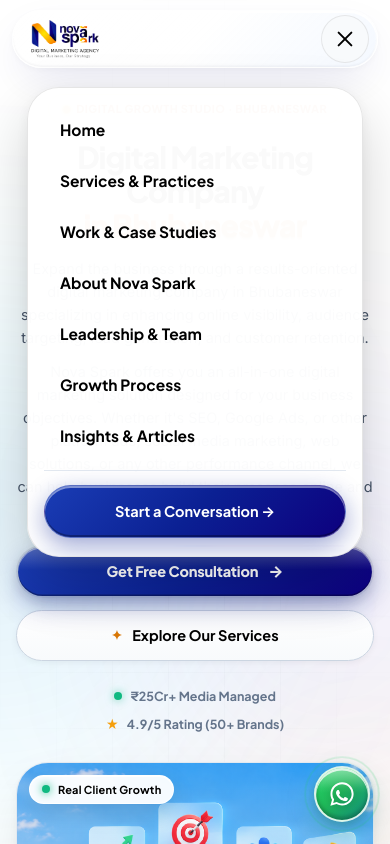
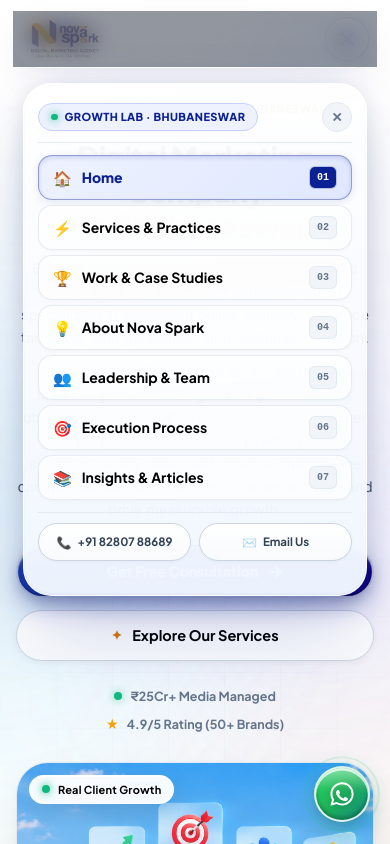
Before and after one commit to Pavanupadhyay27/NOVA, a Next.js app: page / in a window 390 px wide. Both pictures are taken after a click on the button 345 px from the left and 39 px from the top of the page. Shown: the top 844 px of the page. Built offline with nearby package versions, Linux system fonts and the light colour scheme.

Commit message:
Upgrade mobile hamburger menu to an animated tactile glassmorphism drawer card with staggered link transitions and direct actions

```diff
--- a/src/components/Header.module.css
+++ b/src/components/Header.module.css
@@ -350,97 +350,300 @@
   transform: translateX(3px);
 }
 
-/* Mobile Hamburger */
+/* Mobile Hamburger Button */
 .hamburger {
   display: none;
   flex-direction: column;
   justify-content: center;
   align-items: center;
   gap: 5px;
-  min-width: 48px;
-  min-height: 48px;
+  min-width: 44px;
+  min-height: 44px;
   padding: 10px;
   cursor: pointer;
-  background: #F8FAFC;
-  border: 1px solid rgba(0, 0, 0, 0.08);
-  border-radius: 50%;
-  transition: all var(--transition-fast);
+  background: linear-gradient(180deg, #FFFFFF 0%, #F1F5F9 100%);
+  border: 1.5px solid rgba(203, 213, 225, 0.9);
+  border-radius: var(--radius-full);
+  box-shadow: inset 0 1.5px 0 #FFFFFF, 0 2px 6px rgba(15, 23, 42, 0.06);
+  transition: all 0.25s cubic-bezier(0.16, 1, 0.3, 1);
 }
 
 .hamburger:hover {
-  background: #EEF2F6;
-  border-color: rgba(11, 32, 147, 0.3);
+  background: #EEF2FF;
+  border-color: #0B2093;
+  transform: scale(1.05);
+}
+
+.hamburger:active {
+  transform: scale(0.95);
 }
 
 .hamburger span {
   display: block;
-  width: 20px;
+  width: 18px;
   height: 2px;
   background: #000000;
   border-radius: 2px;
-  transition: all var(--transition-md);
+  transition: all 0.3s cubic-bezier(0.16, 1, 0.3, 1);
 }
 
 .hamburger.open span:nth-child(1) {
   transform: translateY(7px) rotate(45deg);
+  background: #0B2093;
 }
 .hamburger.open span:nth-child(2) {
   opacity: 0;
+  transform: scale(0.5);
 }
 .hamburger.open span:nth-child(3) {
   transform: translateY(-7px) rotate(-45deg);
+  background: #0B2093;
 }
 
-/* Mobile Menu Drawer */
+/* ══════════════════════════════════════════════════
+   HIGH-IMPACT ANIMATED SKEUOMORPHIC MOBILE DRAWER CARD
+══════════════════════════════════════════════════ */
+.mobileBackdrop {
+  position: fixed;
+  inset: 0;
+  background: rgba(15, 23, 42, 0.45);
+  backdrop-filter: blur(10px);
+  -webkit-backdrop-filter: blur(10px);
+  z-index: 1000;
+  animation: backdropFadeIn 0.3s cubic-bezier(0.16, 1, 0.3, 1) forwards;
+}
+
+@keyframes backdropFadeIn {
+  from { opacity: 0; }
+  to { opacity: 1; }
+}
+
 .mobileMenu {
   position: fixed;
-  top: 76px;
-  left: 14px;
-  right: 14px;
-  background: rgba(255, 255, 255, 0.98);
-  backdrop-filter: blur(28px) saturate(190%);
-  -webkit-backdrop-filter: blur(28px) saturate(190%);
-  border: 1px solid rgba(0, 0, 0, 0.1);
-  border-radius: var(--radius-2xl);
-  box-shadow: 0 25px 60px rgba(0, 0, 0, 0.18), 0 4px 16px rgba(0, 0, 0, 0.06);
+  top: 72px;
+  left: 10px;
+  right: 10px;
+  background: linear-gradient(175deg, rgba(255, 255, 255, 0.98) 0%, rgba(248, 250, 254, 0.97) 50%, rgba(240, 246, 255, 0.98) 100%);
+  backdrop-filter: blur(36px) saturate(220%);
+  -webkit-backdrop-filter: blur(36px) saturate(220%);
+  border: 1.5px solid rgba(255, 255, 255, 0.95);
+  border-radius: 28px;
+  box-shadow:
+    inset 0 2.5px 0 #FFFFFF,
+    inset 0 -1.5px 2px rgba(11, 32, 147, 0.05),
+    0 32px 80px -12px rgba(11, 32, 147, 0.25),
+    0 6px 24px rgba(0, 0, 0, 0.12);
   display: flex;
   flex-direction: column;
-  padding: 18px 16px;
-  max-height: calc(85vh - 76px);
+  gap: 12px;
+  padding: 18px 14px 16px;
+  max-height: calc(90vh - 72px);
   overflow-y: auto;
-  animation: dropdownSpring 0.25s cubic-bezier(0.16, 1, 0.3, 1);
+  animation: mobileCardSlideDown 0.38s cubic-bezier(0.16, 1, 0.3, 1) forwards;
   z-index: 1001;
+}
+
+@keyframes mobileCardSlideDown {
+  0% {
+    opacity: 0;
+    transform: translateY(-16px) scale(0.95);
+  }
+  100% {
+    opacity: 1;
+    transform: translateY(0) scale(1);
+  }
+}
+
+.mobileHeader {
+  display: flex;
+  align-items: center;
+  justify-content: space-between;
+  padding-bottom: 10px;
+  border-bottom: 1px solid rgba(226, 232, 240, 0.85);
+}
+
+.mobileStatusBadge {
+  display: inline-flex;
+  align-items: center;
+  gap: 7px;
+  background: #EEF2FF;
+  border: 1px solid #C7D2FE;
+  border-radius: 9999px;
+  padding: 4px 12px;
+  font-family: var(--font-display);
+  font-size: 11px;
+  font-weight: 800;
+  color: #0B2093;
+  text-transform: uppercase;
+  letter-spacing: 0.04em;
+}
+
+.mobileStatusDot {
+  width: 6.5px;
+  height: 6.5px;
+  border-radius: 50%;
+  background: #10B981;
+  box-shadow: 0 0 8px #10B981;
+  animation: pulseDot 2s infinite ease-in-out;
+}
+
+.mobileCloseBtn {
+  width: 30px;
+  height: 30px;
+  border-radius: 50%;
+  background: #F1F5F9;
+  border: 1px solid #E2E8F0;
+  color: #64748B;
+  display: flex;
+  align-items: center;
+  justify-content: center;
+  font-size: 13px;
+  font-weight: 800;
+  cursor: pointer;
+  transition: all 0.2s ease;
+}
+
+.mobileCloseBtn:hover {
+  background: #FEE2E2;
+  border-color: #FECACA;
+  color: #DC2626;
+  transform: rotate(90deg);
 }
 
 .mobileNav {
   display: flex;
   flex-direction: column;
-  gap: 3px;
+  gap: 5px;
 }
 
 .mobileLink {
   display: flex;
   align-items: center;
-  min-height: 48px;
-  padding: 10px 16px;
-  font-family: var(--font-display);
-  font-size: 15.5px;
-  font-weight: 700;
+  justify-content: space-between;
+  padding: 10px 14px;
+  border-radius: 14px;
+  background: rgba(255, 255, 255, 0.65);
+  border: 1px solid rgba(226, 232, 240, 0.8);
   color: #000000;
   text-decoration: none;
-  border-radius: var(--radius-md);
-  transition: all var(--transition-fast);
+  font-family: var(--font-display);
+  font-size: 14px;
+  font-weight: 700;
+  transition: all 0.22s cubic-bezier(0.16, 1, 0.3, 1);
+  animation: linkStaggerFadeIn 0.35s cubic-bezier(0.16, 1, 0.3, 1) both;
+  box-shadow: inset 0 1px 0 #FFFFFF, 0 1px 3px rgba(15, 23, 42, 0.03);
+}
+
+@keyframes linkStaggerFadeIn {
+  from {
+    opacity: 0;
+    transform: translateY(8px);
+  }
+  to {
+    opacity: 1;
+    transform: translateY(0);
+  }
 }
 
 .mobileLink:hover {
+  transform: translateX(3px);
+  background: #FFFFFF;
+  border-color: rgba(11, 32, 147, 0.3);
   color: #0B2093;
+  box-shadow: inset 0 1px 0 #FFFFFF, 0 4px 14px rgba(11, 32, 147, 0.08);
+}
+
+.mobileLink:active {
+  transform: scale(0.98);
+}
+
+.mobileLinkActive {
+  background: linear-gradient(135deg, #EEF2FF 0%, #E0E7FF 100%) !important;
+  border-color: rgba(11, 32, 147, 0.4) !important;
+  color: #0B2093 !important;
+  font-weight: 800;
+  box-shadow:
+    inset 0 2px 4px rgba(11, 32, 147, 0.15),
+    0 2px 8px rgba(11, 32, 147, 0.1) !important;
+}
+
+.mobileLinkActive .mobileLinkBadge {
+  background: #0B2093 !important;
+  color: #FFFFFF !important;
+}
+
+.mobileLinkLeft {
+  display: flex;
+  align-items: center;
+  gap: 10px;
+}
+
+.mobileLinkIcon {
+  font-size: 15px;
+  line-height: 1;
+}
+
+.mobileLinkLabel {
+  color: inherit;
+}
+
+.mobileLinkBadge {
+  font-family: monospace;
+  font-size: 10px;
+  font-weight: 800;
+  color: #64748B;
+  background: #F1F5F9;
+  padding: 2.5px 7px;
+  border-radius: 6px;
+  border: 1px solid rgba(226, 232, 240, 0.8);
+}
+
+.mobileContactStrip {
+  display: grid;
+  grid-template-columns: 1fr 1fr;
+  gap: 8px;
+  padding-top: 10px;
+  border-top: 1px solid rgba(226, 232, 240, 0.85);
+}
+
+.mobileContactBtn {
+  display: flex;
+  align-items: center;
+  justify-content: center;
+  gap: 6px;
+  padding: 8.5px 12px;
+  border-radius: 9999px;
+  background: linear-gradient(180deg, #FFFFFF 0%, #F8FAFC 100%);
+  border: 1px solid #CBD5E1;
+  font-family: var(--font-display);
+  font-size: 11.5px;
+  font-weight: 700;
+  color: #334155;
+  text-decoration: none;
+  box-shadow: inset 0 1px 0 #FFFFFF, 0 1px 3px rgba(15, 23, 42, 0.04);
+  transition: all 0.2s ease;
+  white-space: nowrap;
+  overflow: hidden;
+  text-overflow: ellipsis;
+}
+
+.mobileContactBtn:hover {
   background: #EEF2FF;
+  border-color: #0B2093;
+  color: #0B2093;
+  transform: translateY(-1px);
+}
+
+.mobileContactBtn:active {
+  transform: scale(0.97);
+}
+
+.phoneIcon, .emailIcon {
+  font-size: 12px;
 }
 
 .mobileCTA {
-  padding-top: 14px;
-  border-top: 1px solid #E2E8F0;
-  margin-top: 10px;
+  padding-top: 6px;
 }
 
 /* ══════════════════════════════════════════════════
--- a/src/components/Header.tsx
+++ b/src/components/Header.tsx
@@ -152,34 +152,101 @@
           </Link>
         </div>
 
-        {/* Mobile Hamburger */}
+        {/* Mobile Hamburger Button */}
         <button
           className={`${styles.hamburger} ${menuOpen ? styles.open : ''}`}
           onClick={() => setMenuOpen(!menuOpen)}
-          aria-label="Toggle navigation"
+          aria-label={menuOpen ? 'Close navigation menu' : 'Open navigation menu'}
+          aria-expanded={menuOpen}
         >
           <span /><span /><span />
         </button>
       </div>
 
-      {/* Mobile Drawer */}
+      {/* Mobile Drawer & Animated Backdrop */}
       {menuOpen && (
+        <>
+          <div
+            className={styles.mobileBackdrop}
+            onClick={() => setMenuOpen(false)}
+            aria-hidden="true"
+          />
           <div className={styles.mobileMenu}>
+            {/* Top Status Header */}
+            <div className={styles.mobileHeader}>
+              <div className={styles.mobileStatusBadge}>
+                <span className={styles.mobileStatusDot} />
+                <span>Growth Lab · Bhubaneswar</span>
+              </div>
+              <button
+                className={styles.mobileCloseBtn}
+                onClick={() => setMenuOpen(false)}
+                aria-label="Close menu"
+              >
+                ✕
+              </button>
+            </div>
+
+            {/* Navigation Links Grid with Micro-Badges */}
             <nav className={styles.mobileNav}>
-            <Link href="/" className={styles.mobileLink}>Home</Link>
-            <Link href="/services" className={styles.mobileLink}>Services & Practices</Link>
-            <Link href="/work" className={styles.mobileLink}>Work & Case Studies</Link>
-            <Link href="/about" className={styles.mobileLink}>About Nova Spark</Link>
-            <Link href="/about/team" className={styles.mobileLink}>Leadership & Team</Link>
-            <Link href="/process" className={styles.mobileLink}>Growth Process</Link>
-            <Link href="/insights" className={styles.mobileLink}>Insights & Articles</Link>
+              {[
+                { href: '/', label: 'Home', badge: '01', icon: '🏠' },
+                { href: '/services', label: 'Services & Practices', badge: '02', icon: '⚡' },
+                { href: '/work', label: 'Work & Case Studies', badge: '03', icon: '🏆' },
+                { href: '/about', label: 'About Nova Spark', badge: '04', icon: '💡' },
+                { href: '/about/team', label: 'Leadership & Team', badge: '05', icon: '👥' },
+                { href: '/process', label: 'Execution Process', badge: '06', icon: '🎯' },
+                { href: '/insights', label: 'Insights & Articles', badge: '07', icon: '📚' },
+              ].map((item, i) => {
+                const isActive = item.href === '/' ? pathname === '/' : pathname.startsWith(item.href);
+                return (
+                  <Link
+                    key={item.href}
+                    href={item.href}
+                    className={`${styles.mobileLink} ${isActive ? styles.mobileLinkActive : ''}`}
+                    style={{ animationDelay: `${i * 0.04}s` }}
+                    onClick={() => setMenuOpen(false)}
+                  >
+                    <div className={styles.mobileLinkLeft}>
+                      <span className={styles.mobileLinkIcon}>{item.icon}</span>
+                      <span className={styles.mobileLinkLabel}>{item.label}</span>
+                    </div>
+                    <span className={styles.mobileLinkBadge}>{item.badge}</span>
+                  </Link>
+                );
+              })}
             </nav>
+
+            {/* Quick Direct Contact Strip */}
+            <div className={styles.mobileContactStrip}>
+              <a href="tel:+918280788689" className={styles.mobileContactBtn}>
+                <span className={styles.phoneIcon}>📞</span>
+                <span>+91 82807 88689</span>
+              </a>
+              <a href="mailto:connect@novasparkdigitalmarketingagency.com" className={styles.mobileContactBtn}>
+                <span className={styles.emailIcon}>✉️</span>
+                <span>Email Us</span>
+              </a>
+            </div>
+
+            {/* Bottom High-Impact CTA */}
             <div className={styles.mobileCTA}>
-            <Link href="/contact" className="btn btn-primary w-full" style={{ justifyContent: 'center' }}>
-              Start a Conversation →
+              <div className={styles.borderBeamWrapper} style={{ width: '100%' }}>
+                <div className={styles.borderGlowAmbient} />
+                <div className={styles.borderBeamSpin} />
+                <Link
+                  href="/contact"
+                  className={styles.ctaBtn}
+                  style={{ width: '100%', justifyContent: 'center', minHeight: '46px', fontSize: '14.5px' }}
+                  onClick={() => setMenuOpen(false)}
+                >
+                  Start a Conversation
+                  <span className={styles.btnArrow}>→</span>
                 </Link>
               </div>
             </div>
+          </div>
+        </>
       )}
     </header>
   );
```
Lines whose indentation alone changed are shown as unchanged.
